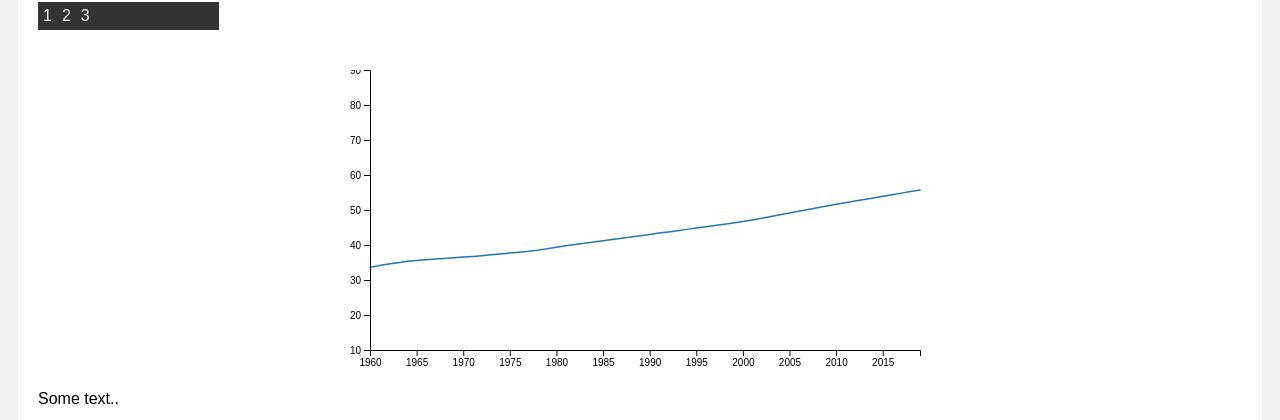
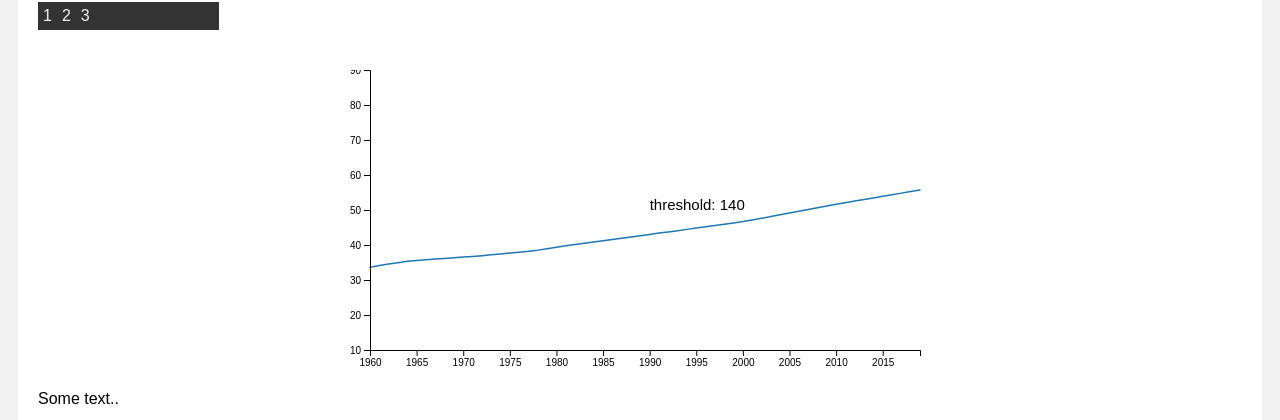
Before and after one commit to kaneskan/kaneskan.github.io, a plain HTML site: page index2.html in a window 1280 px wide. Shown: the part 247-667 px from the top of the page. Drawn offline with nearby package versions, Linux system fonts and the light colour scheme.

Commit message:
Update index2.html

```diff
--- a/index2.html
+++ b/index2.html
@@ -252,8 +252,8 @@ async function init() {
 
   chart
     .append("text")
-    .attr("x", x(300))
-    .attr("y", y(150))
+    .attr("x", xScale(1990))
+    .attr("y", yScale(50))
     .text("threshold: 140")
     .style("font-size", "15px");
 
```
